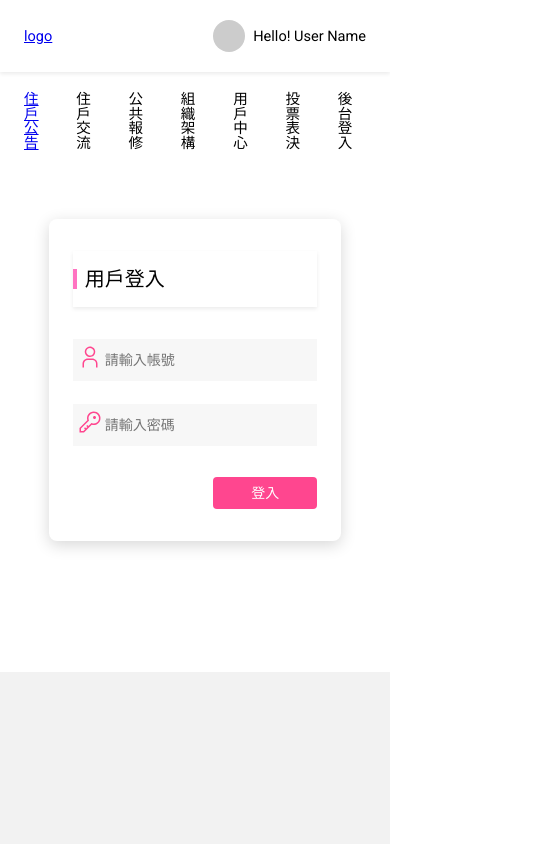
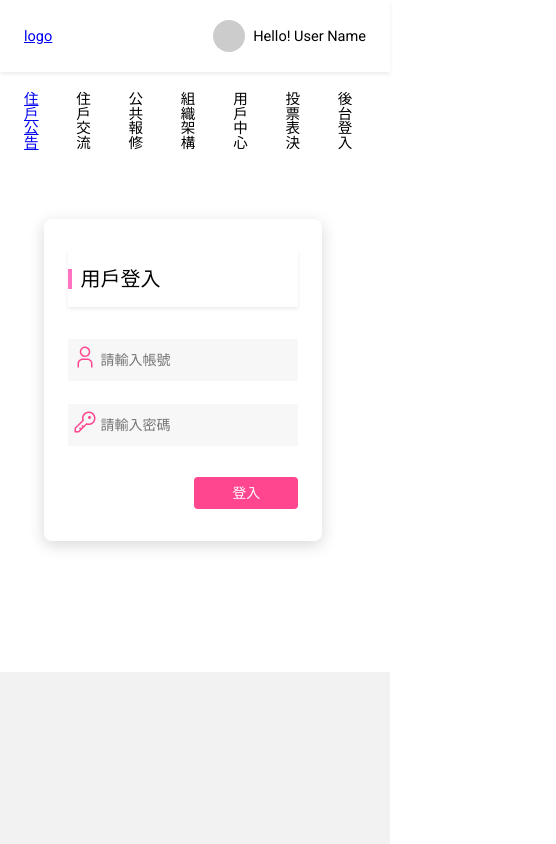
Before and after one commit to samuel1201/smileTaipei, a plain HTML site: page page/login.html in a window 390 px wide. Shown: the whole page, 556 px wide, since content can reach past the window. Drawn offline with nearby package versions, Linux system fonts and the light colour scheme; files whose address does not match are found by name.

Commit message:
login 頁面css修改

```diff
--- a/scss/_login.scss
+++ b/scss/_login.scss
@@ -1,11 +1,12 @@
 //login頁面
 .login {
+    margin-right: -42.5%;
     .container {
         border-radius: 8px;
         background: #fff;
         /* shadow 1 */
         box-shadow: 0px 4px 16px 0px rgba(0, 0, 0, 0.16);
-        width: 30%;
+        width: 50%;
         margin-top: 49px;
         padding: 32px 24px 88px 24px;
         .title {
@@ -54,7 +55,8 @@
     }
     @media (max-width: 768px) {
         .container {
-            width: 75%;
+            margin-right: 42%;
+            width: 50%;
         }
     }
 }
```
Also changed, not shown: scss/style.css, 1 other file.
